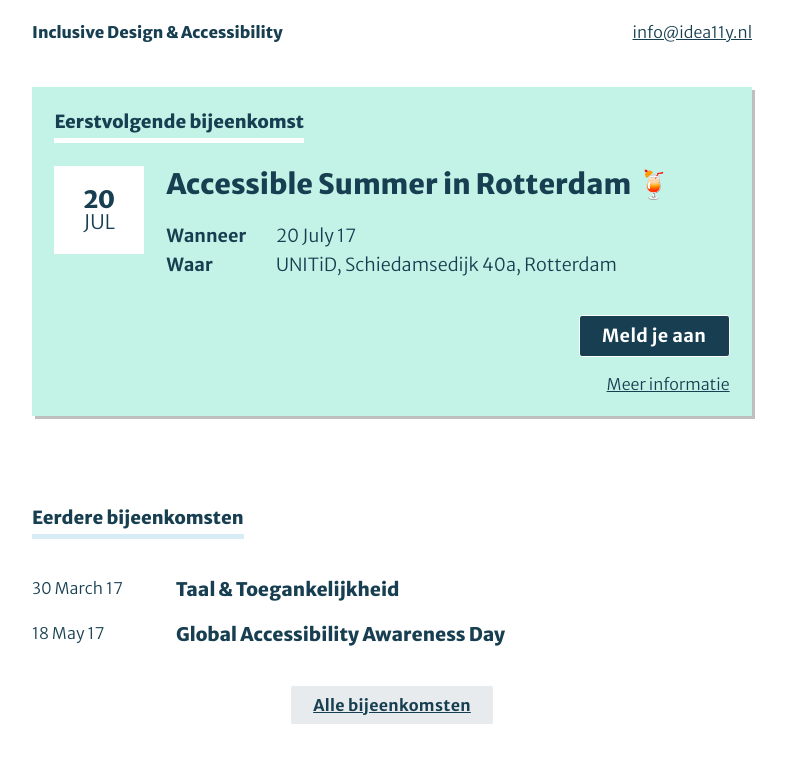
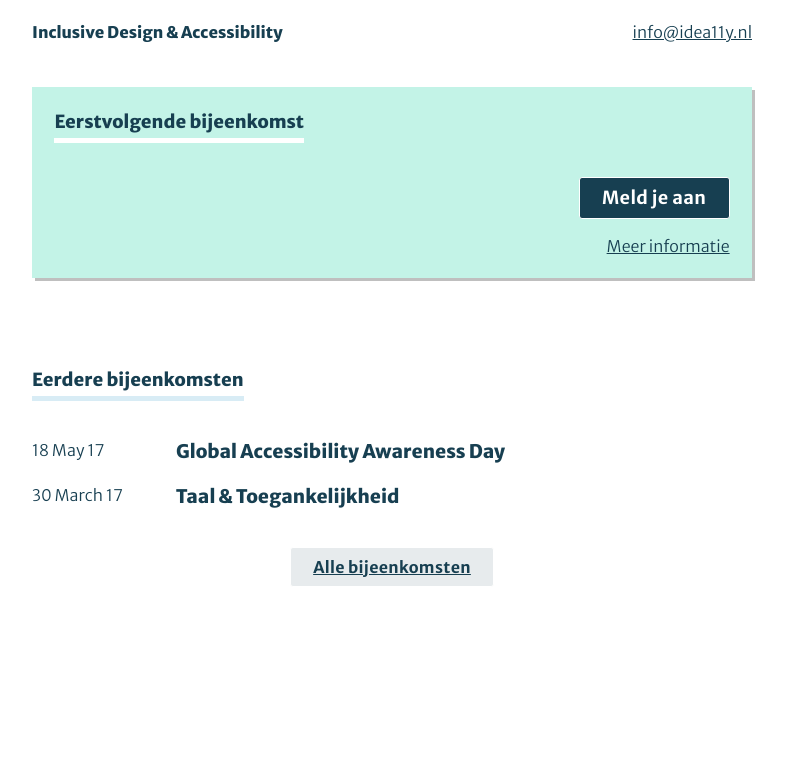
Before and after one commit to petervangrieken/ideal, a Jekyll site: the page built from index.html, in a window 1280 px wide. Shown: the top 763 px of the page, without its empty margins (248-1034 px from the left). Built offline with Jekyll 4.4.1, drawn with Linux system fonts in a browser that asks for light colours.

Commit message:
Extra checks

```diff
--- a/_layouts/default.html
+++ b/_layouts/default.html
@@ -31,6 +31,9 @@
         <h2>Eerstvolgende bijeenkomst</h2>
 
         <div>
+			{% capture blogDate %}{{post.date | date: '%s' }}{% endcapture %}
+
+			{% if blogDate >= currentDate %}
 
             <h3>
                 {{ post.title }}
@@ -48,6 +51,8 @@
             </p>
 
             <span>{{ post.date | date: "%e %b" }}</span>
+
+            {% endif %}
 
         </div>
 
@@ -70,7 +75,7 @@
         <ol>
 
 
-        {% for post in site.posts reversed %}
+        {% for post in site.posts %}
 
  			{% capture blogDate %}{{post.date | date: '%s' }}{% endcapture %}
 
```
